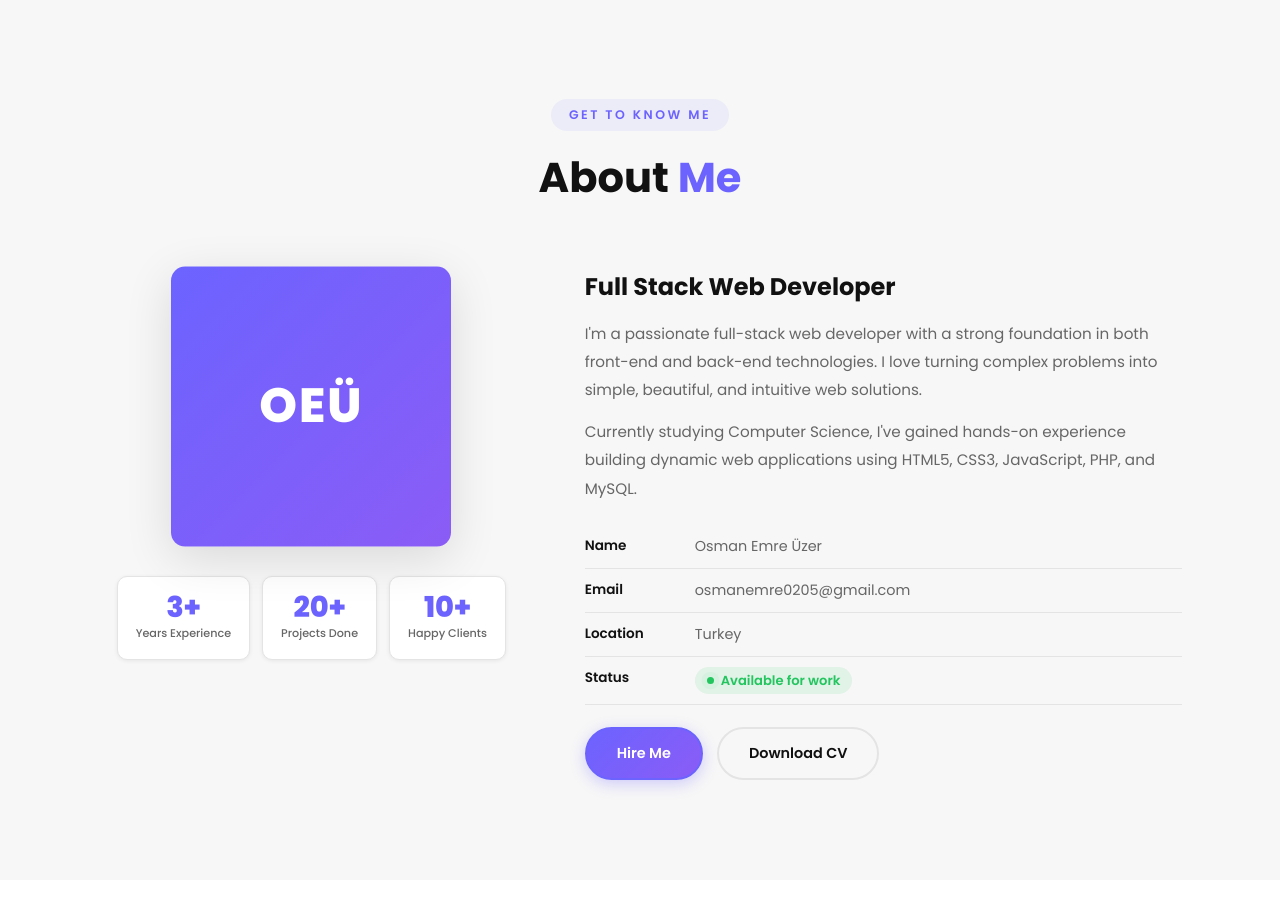
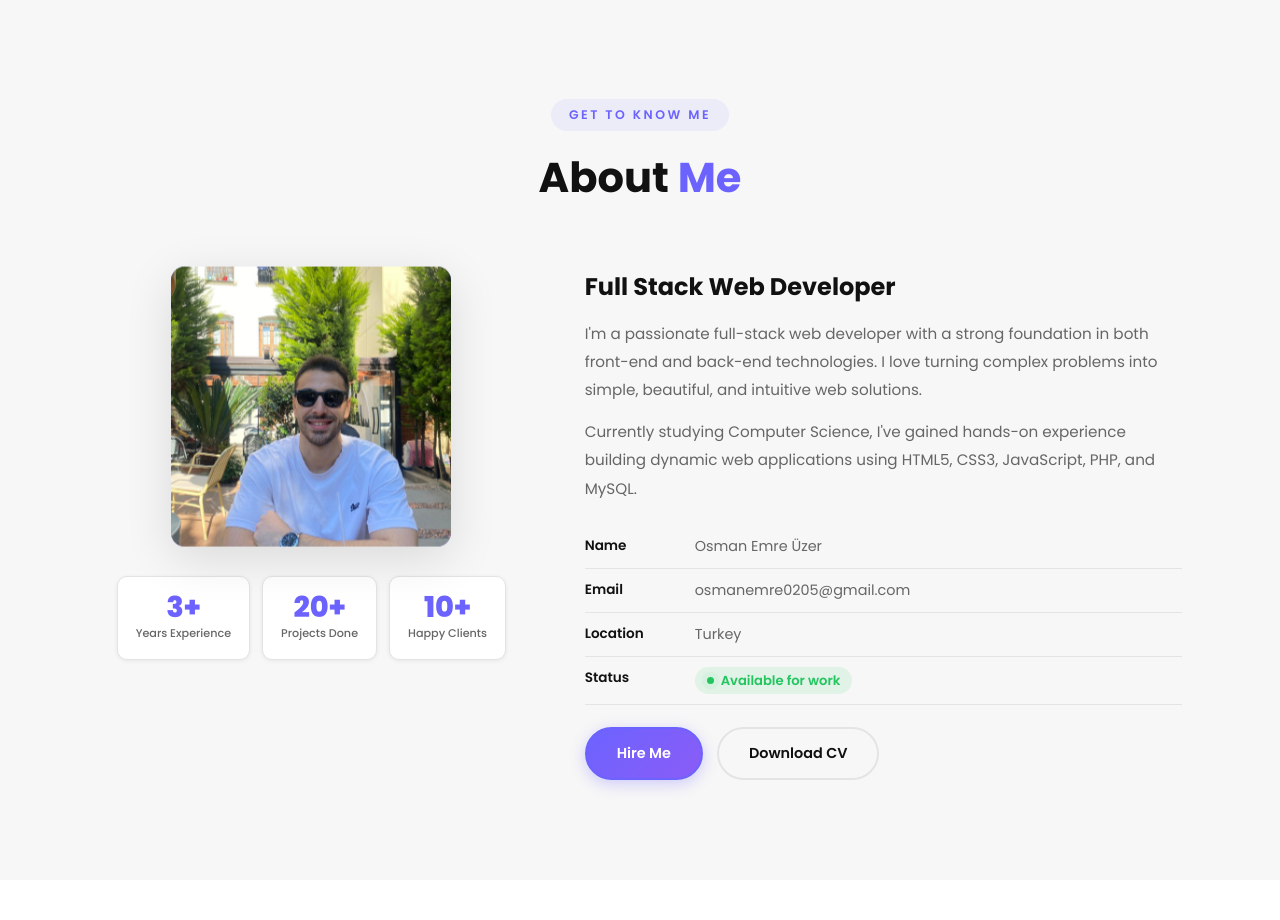
Before and after one commit to osmanemreuzer/portfolio, a PHP site: page / in a window 1280 px wide. Shown: the part 801-1721 px from the top of the page. Run offline with PHP 8.4, Linux system fonts and the light colour scheme; data comes from the database, SQL or seed files in the repository.

Commit message:
Add profile photo to About section and fix projects API for InfinityFree PHP
Co-Authored-By: Claude Sonnet 4.6 <noreply@anthropic.com>

```diff
--- a/api/get_projects.php
+++ b/api/get_projects.php
@@ -1,22 +1,26 @@
 <?php
 header('Content-Type: application/json');
 header('X-Content-Type-Options: nosniff');
+header('Access-Control-Allow-Origin: *');
 
 require_once '../db/connection.php';
 
-$stmt = $conn->prepare(
+$result = $conn->query(
     'SELECT id, title, description, tech_stack, image_url, github_url, live_url, created_at
      FROM projects ORDER BY created_at DESC'
 );
-$stmt->execute();
-$result = $stmt->get_result();
+
+if ($result === false) {
+    http_response_code(500);
+    echo json_encode(['error' => 'Query failed: ' . $conn->error]);
+    $conn->close();
+    exit;
+}
 
 $projects = [];
 while ($row = $result->fetch_assoc()) {
     $projects[] = $row;
 }
 
-$stmt->close();
 $conn->close();
-
 echo json_encode($projects);
--- a/css/style.css
+++ b/css/style.css
@@ -493,6 +493,12 @@ body:not(.dark) .tech-badge {
   color: #fff;
   letter-spacing: 2px;
 }
+.about-photo {
+  width: 100%;
+  height: 100%;
+  object-fit: cover;
+  border-radius: var(--radius);
+}
 .about-stats {
   display: flex;
   gap: 12px;
--- a/index.html
+++ b/index.html
@@ -89,7 +89,7 @@
         <div class="about-grid">
           <div class="about-img-col">
             <div class="about-img-card">
-              <div class="about-avatar">OEÜ</div>
+              <img src="images/img1.jpeg" alt="Osman Emre Üzer" class="about-photo" />
             </div>
             <div class="about-stats">
               <div class="stat-box"><span class="stat-n">3+</span><span class="stat-l">Years Experience</span></div>
```
Also changed, not shown: images/img1.jpeg (added).
